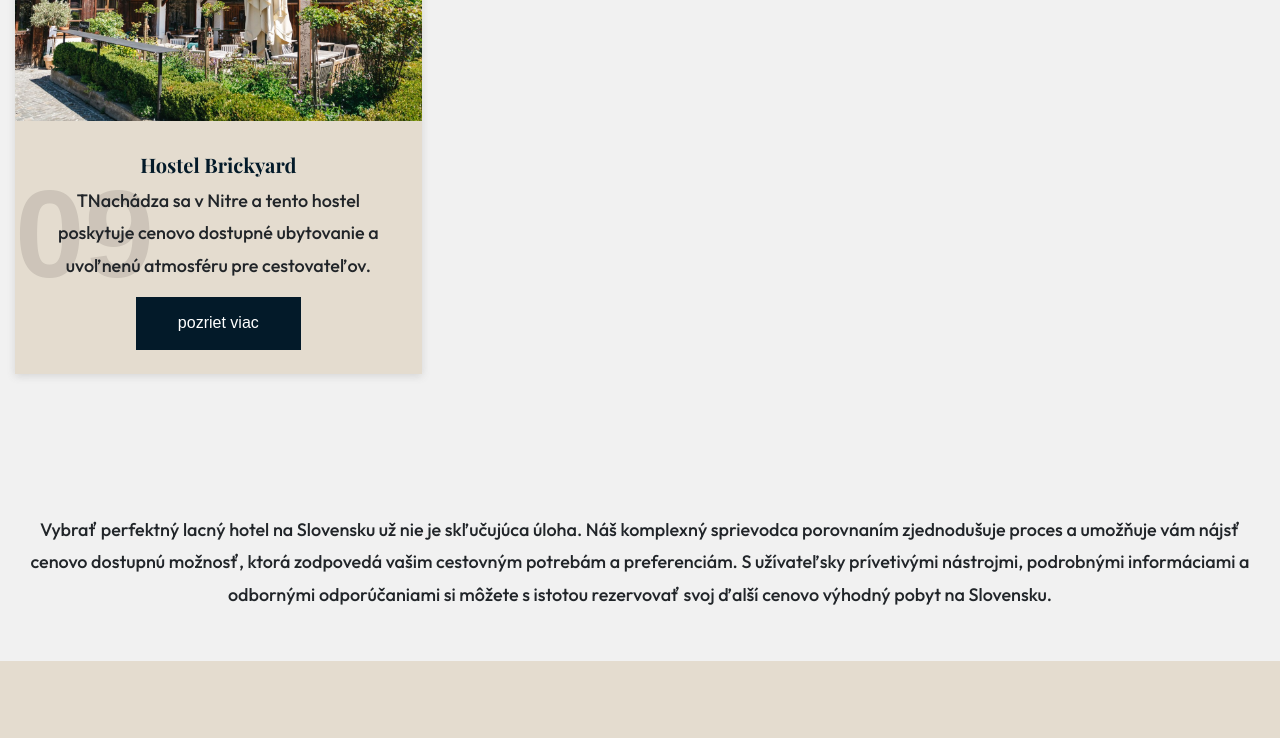
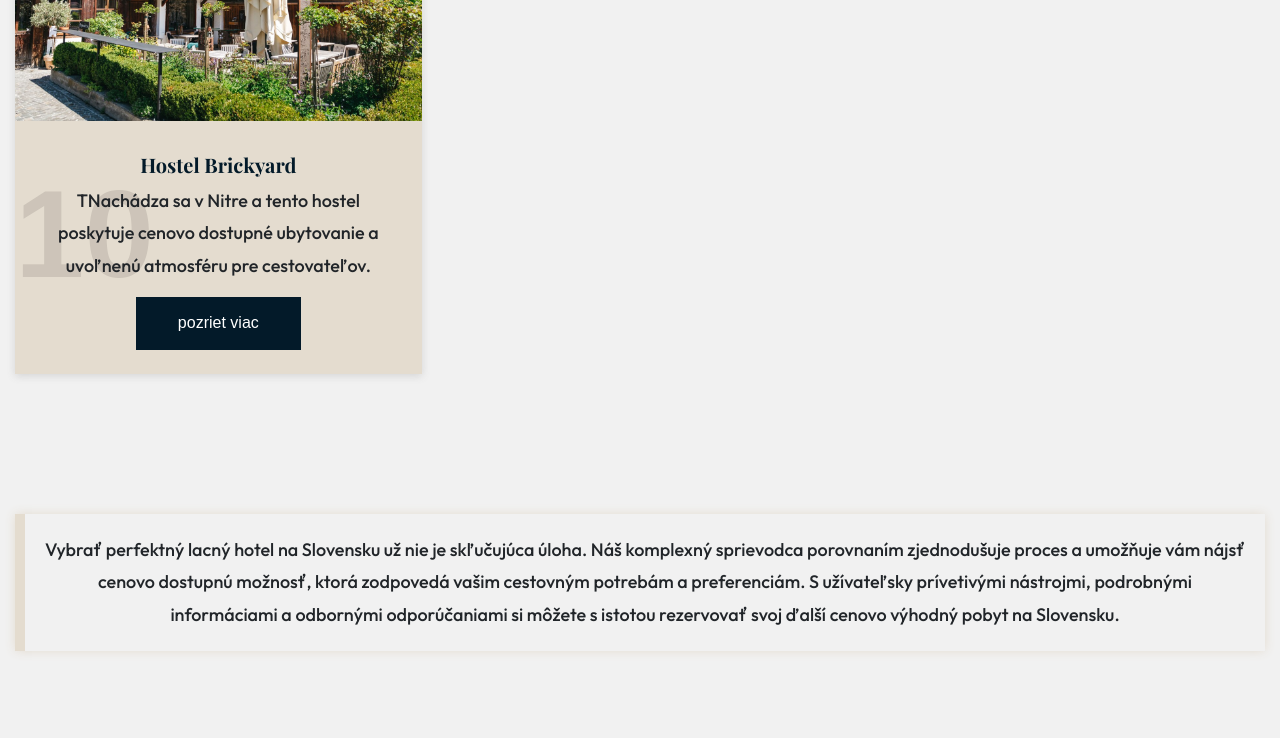
Before and after one commit to frontenddev344/Prvyjzapas, a plain HTML site: page Rozpočet.html in a window 1280 px wide. Shown: the part 3010-3748 px from the top of the page. Drawn offline with nearby package versions, Linux system fonts and the light colour scheme; a web font is replaced by a local one.

Commit message:
update changes

```diff
--- a/Rozpočet.html
+++ b/Rozpočet.html
@@ -250,7 +250,7 @@
                 <a href="https://www.hostelworld.com/st/hostels/p/97610/hostel-brickyard/ "><h3>Hostel Brickyard</h3></a>
                 <p>TNachádza sa v Nitre a tento hostel poskytuje cenovo dostupné ubytovanie a uvoľnenú atmosféru pre cestovateľov.
                 </p>
-                <span>09</span>
+                <span>10</span>
                 </div>
                 <div class="btnss">
                    <a href=" https://www.hostelworld.com/st/hostels/p/97610/hostel-brickyard/" class="primary_btn" target="_blank">pozriet viac</a>
--- a/scss/_reset.scss
+++ b/scss/_reset.scss
@@ -420,6 +420,7 @@ section.site-banner.Rozpočet{
     p {
         color: $theme-color;
         font-size: 17px;
+        margin: 0 0 2rem;
     }
 
 }
@@ -649,3 +650,9 @@ section.lasttext {
         text-align: center;
     }
 }
+.lasttext-content {
+    padding: 2rem;
+    box-shadow: 0 0 10px 0 #e4dccf;
+    margin: 0 0 4rem;
+    border-left: 10px solid #e4dccf;
+}
```
Also changed, not shown: css/style.css, 1 other file.
